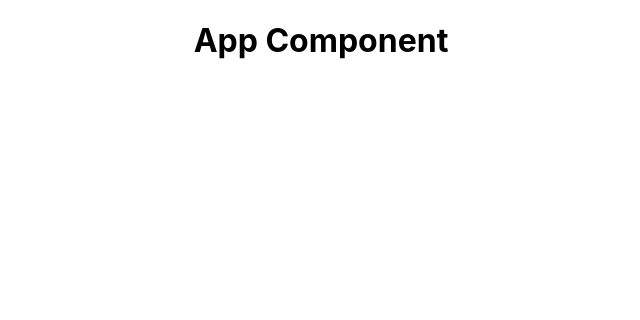
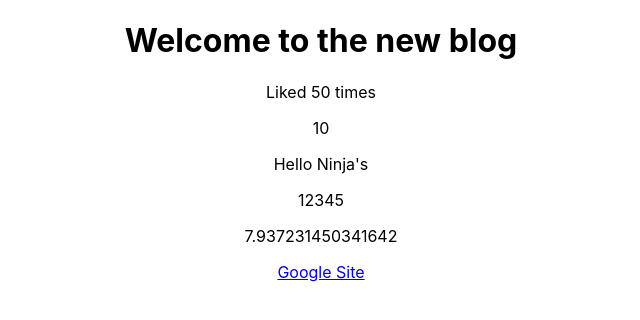
Before and after one commit to Cyber-Infernox/Dojo-Blogs, a React (Create React App) app: page / in a window 1280 px wide. Shown: the top 320 px of the page, without its empty margins (319-959 px from the left). Built offline with nearby package versions, Linux system fonts and the light colour scheme.

Commit message:
#4 - Dynamic

```diff
--- a/src/App.js
+++ b/src/App.js
@@ -2,6 +2,11 @@
 import "./App.css";
 
 function App() {
+  const title = "Welcome to the new blog";
+  const likes = 50;
+  // const person = { name: "Yoshi", age: 30 };
+  const go = "http://www.google.com";
+
   return (
     <div className="App">
       {/* <header className="App-header">
@@ -20,7 +25,15 @@
       </header> */}
 
       <div className="content">
-        <h1>App Component</h1>
+        <h1>{title}</h1>
+        <p>Liked {likes} times</p>
+        {/* <p>{person}</p> */}
+        <p>{10}</p>
+        <p>{"Hello Ninja's"}</p>
+        <p>{[1, 2, 3, 4, 5]}</p>
+        <p>{Math.random() * 10}</p>
+
+        <a href={go}>Google Site</a>
       </div>
     </div>
   );
```
